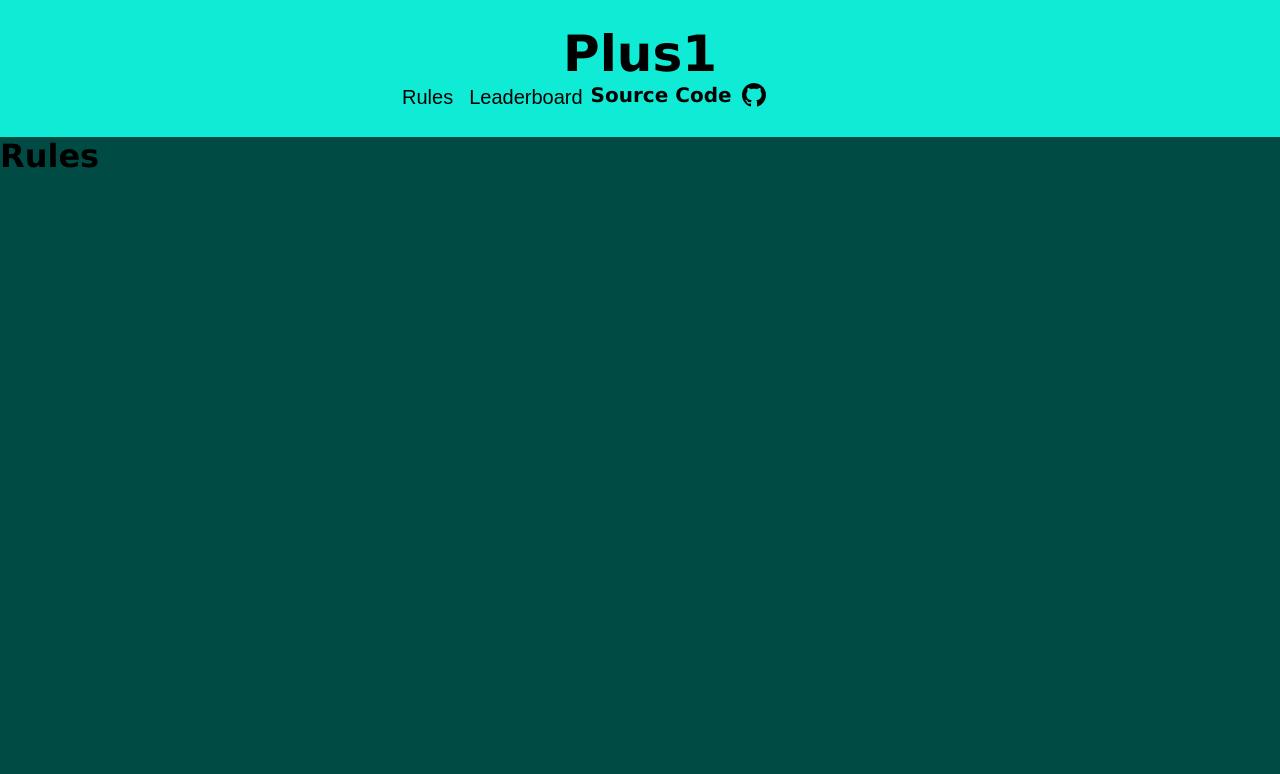
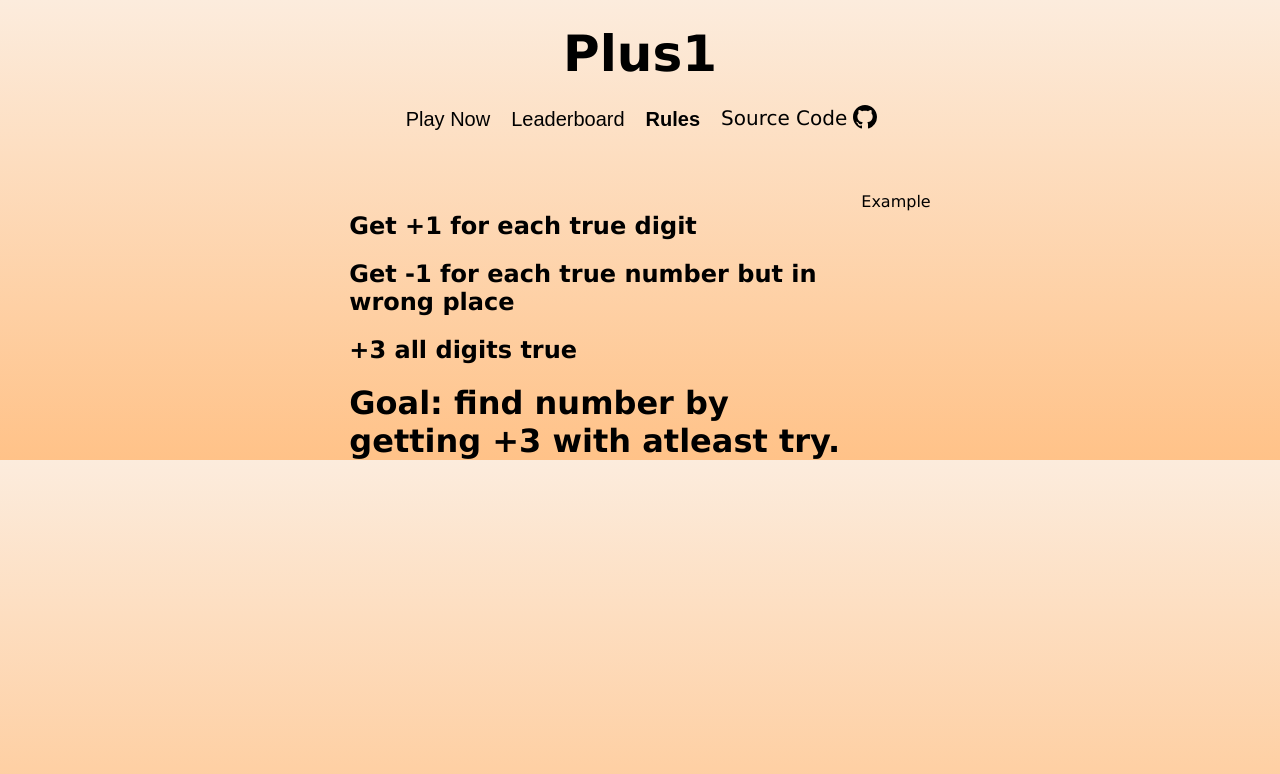
Before and after one commit to emresr/plus1, a Next.js app: page /rules in a window 1280 px wide. Shown: the top 774 px of the page. Built offline with nearby package versions, Linux system fonts and the light colour scheme.

Commit message:
style,header

```diff
--- a/components/layout.tsx
+++ b/components/layout.tsx
@@ -1,7 +1,11 @@
 import styles from "../styles/Layout.module.css";
 import Link from "next/link";
+import { useRouter } from "next/router";
 
 const Layout = ({ children }: any) => {
+   const router = useRouter();
+   const path: string = useRouter().pathname;
+
    return (
       <main className={styles.main}>
          <div className={styles.header}>
@@ -10,24 +14,51 @@ const Layout = ({ children }: any) => {
                <Link href="/">Plus1</Link>
             </h1>
             <div className={styles.header_content}>
-               <button className={styles.header_button}>
+               {path == "/leaderboard" && (
+                  <button className={styles.header_button}>
+                     {" "}
+                     <Link href="/">Play Now </Link>
+                  </button>
+               )}
+               {path == "/rules" && (
+                  <button className={styles.header_button}>
+                     {" "}
+                     <Link href="/leaderboard">Play Now </Link>
+                  </button>
+               )}
+               <button
+                  className={styles.header_button}
+                  style={
+                     path == "/leaderboard"
+                        ? { fontWeight: "bold" }
+                        : { fontWeight: "normal" }
+                  }
+               >
+                  {" "}
+                  <Link href="/leaderboard">Leaderboard</Link>
+               </button>
+               <button
+                  className={styles.header_button}
+                  style={
+                     path == "/rules"
+                        ? { fontWeight: "bold" }
+                        : { fontWeight: "normal" }
+                  }
+               >
                   {" "}
                   <Link href="/rules">Rules</Link>
                </button>
-               <button className={styles.header_button}>
-                  {" "}
-                  <Link href="/leaderboard">Leaderboard</Link>
-               </button>
+
                <Link href="https://github.com/emresr/plus1">
                   <a className={styles.sourcecode}>
-                     <h1>Source Code</h1>
+                     <h1 className={styles.header_button}>Source Code</h1>
 
                      <div>
                         <svg
                            style={{
-                              marginTop: "auto",
+                              marginTop: "2px",
                               marginBottom: "auto",
-                              marginLeft: "10px",
+                              marginLeft: "-12px",
                            }}
                            height="24"
                            viewBox="0 0 16 16"
--- a/pages/rules.tsx
+++ b/pages/rules.tsx
@@ -1,12 +1,29 @@
 import Layout from "../components/layout";
+import styles from "../styles/Rules.module.css";
+import Head from "next/head";
 
 const Rules = () => {
    return (
-      <Layout>
-         <div>
-            <h1>Rules</h1>
-         </div>
-      </Layout>
+      <div>
+         <Head>
+            <title>Rules | Plus1</title>
+            <link rel="icon" href="/favicon.ico" />
+         </Head>
+         <Layout>
+            <div className={styles.rules_page}>
+               <div className={styles.rules}>
+                  {" "}
+                  <h2>Get +1 for each true digit</h2>
+                  <h2>Get -1 for each true number but in wrong place</h2>
+                  <h2>
+                     <span></span> +3 all digits true
+                  </h2>
+                  <h1>Goal: find number by getting +3 with atleast try.</h1>
+               </div>
+               <div>Example</div>
+            </div>
+         </Layout>
+      </div>
    );
 };
 
--- a/styles/Home.module.css
+++ b/styles/Home.module.scss
@@ -17,7 +17,7 @@
    margin-right: 15px;
    margin-left: 15px;
    font-size: 120px;
-   color: red;
+   color: var(--color4);
    border-bottom: black solid 5px;
    width: 100px;
    text-align: center;
@@ -38,6 +38,7 @@
    transition-property: all;
    transition-timing-function: cubic-bezier(0.4, 0, 0.2, 1);
    transition-duration: 1500ms;
+   border: none;
 }
 
 .button:hover {
@@ -47,15 +48,28 @@
 /* History */
 .history_title {
    text-align: center;
-   background: rgb(111, 19, 19);
    width: 30rem;
+   margin-top: 50px;
+   div:nth-child(even) {
+      background: var(--color2);
+   }
+   div:nth-child(odd) {
+      background: var(--color3);
+   }
 }
 .history {
    display: flex;
    margin-top: 5px;
    width: 30rem;
-   background: cyan;
+
    justify-content: space-around;
 }
 
 /* Error */
+
+/* Try Count */
+.trycount {
+   text-align: center;
+   width: 100%;
+   margin-top: 10px;
+}
--- a/styles/Layout.module.css
+++ b/styles/Layout.module.css
@@ -5,7 +5,6 @@
 
 .header {
    margin: 0px;
-   background: rgb(16, 235, 213);
    text-align: center;
    font-size: 25px;
    width: 100%;
@@ -17,19 +16,19 @@
 }
 .header_content {
    display: flex;
-   width: 40%;
-   display: 50rem;
+   width: fit-content;
    margin: auto;
+   margin-top: 20px;
+   justify-content: center;
 }
 .header_button {
    background: transparent;
    padding: 3px;
-   margin-right: 5px;
-   margin-left: 5px;
+   margin-right: 15px;
    border: none;
    font-size: 20px;
+   font-weight: normal;
 }
 .sourcecode {
    display: flex;
-   font-size: 10px;
 }
--- /dev/null
+++ b/styles/Rules.module.css
@@ -0,0 +1,12 @@
+.rules_page {
+   justify-content: center;
+   width: 100%;
+   display: flex;
+   margin-top: 32px;
+}
+.rules {
+   width: 40%;
+}
+.h2 {
+   margin-top: 5px;
+}
--- a/styles/globals.css
+++ b/styles/globals.css
@@ -13,7 +13,7 @@ p {
  */
 }
 body {
-   background: rgb(0, 75, 67);
+   background: linear-gradient(to top, var(--color2), var(--color1));
 }
 a {
    color: inherit;
@@ -24,8 +24,8 @@ a {
    box-sizing: border-box;
 }
 :root {
-   --color1: #feffde;
-   --color2: #ddffbc;
-   --color3: #91c788;
-   --color4: #52734d;
+   --color1: #fcecdd;
+   --color2: #ffc288;
+   --color3: #fea82f;
+   --color4: #ff6701;
 }
```
Also changed, not shown: pages/index.tsx (+19 -18 lines), pages/leaderboard.tsx (+12 -3 lines), styles/Leaderboard.module.scss (+23 -7 lines), utils/firebase.js (+8 -1 lines), 1 other file (tests, documents, lock files or other folders).
